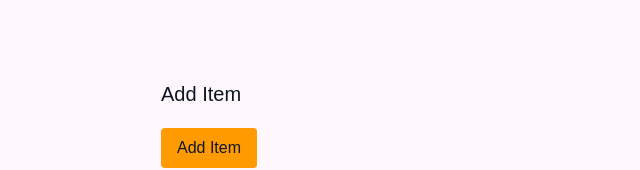
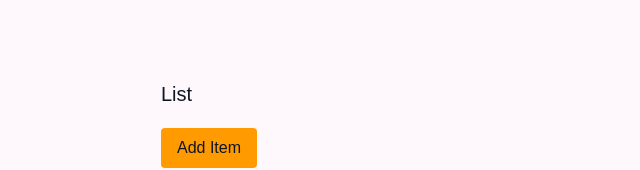
Before and after one commit to Tauromachian/buying-list, a Next.js app: page / in a window 1280 px wide. Shown: the top 170 px of the page, without its empty margins (319-959 px from the left). Built offline with nearby package versions, Linux system fonts and the light colour scheme; what iconify-icon would draw is missing.

Commit message:
Change title

```diff
--- a/app/page.tsx
+++ b/app/page.tsx
@@ -32,7 +32,7 @@
 
   return (
     <div className="w-80 mx-auto mt-20">
-      <h1 className="mb-5 text-xl">Add Item</h1>
+      <h1 className="mb-5 text-xl">List</h1>
       <Button className="ml-auto mb-5" onClick={() => setIsDialogOpen(true)}>
         Add Item
       </Button>
```
